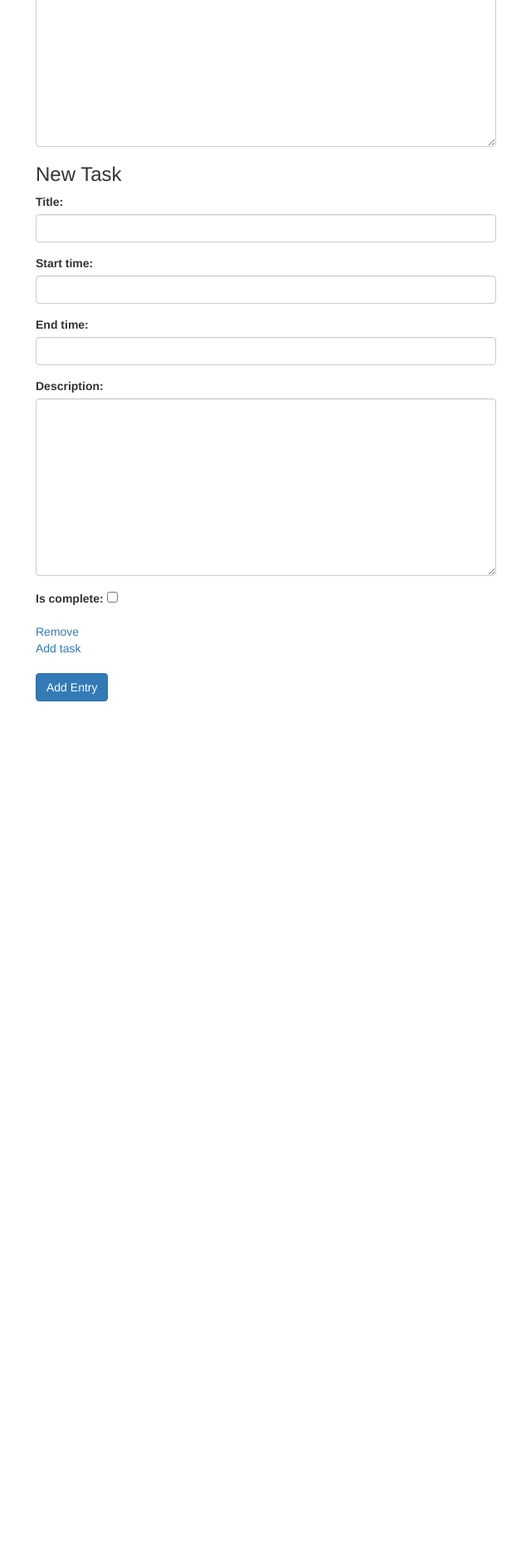
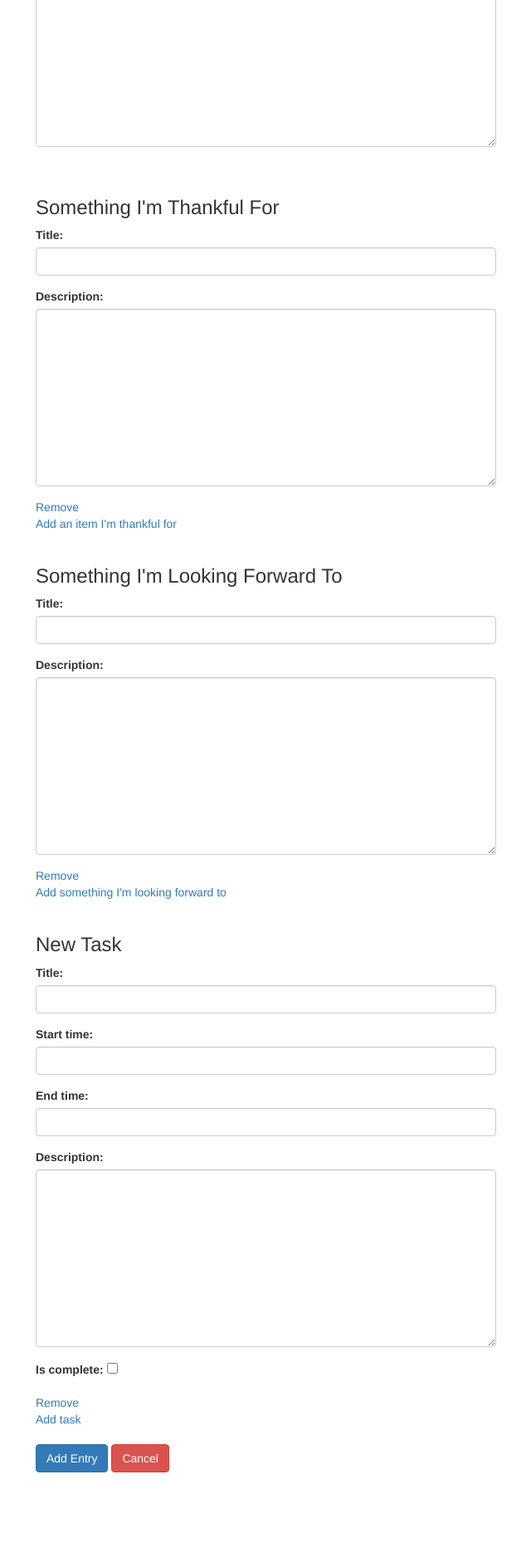
Before and after one commit to mfreema1/ssw-215, a Django app: page /notebook/daily/add in a window 1280 px wide. Shown: the part 305-2193 px from the top of the page at 83% size, without its empty margins (27-667 px from the left). Before the commit the page ends 1150 px from the top, so only its background shows below. Run offline with Django 3.2, Linux system fonts and the light colour scheme; a user stored in the database is signed in; some libraries are stand-ins or nearby versions.

Commit message:
Finish up daily entry form

```diff
--- a/project/plannr/notebook/forms.py
+++ b/project/plannr/notebook/forms.py
@@ -24,18 +24,30 @@ class TaskForm(ModelForm):
         self.fields['start_time'].widget.attrs.update({'class':'form-control'})
         self.fields['end_time'].widget.attrs.update({'class':'form-control'})
         self.fields['description'].widget.attrs.update({'class':'form-control'})
-        #self.fields['is_complete'].widget.attrs.update({'class':'form-control'})
 
 class LookingForwardToForm(ModelForm):
     class Meta:
         model = LookingForwardTo
         fields = ['title', 'description']
 
+    def __init__(self, *args, **kwargs):
+        super(LookingForwardToForm, self).__init__(*args, **kwargs)
+        self.fields['title'].widget.attrs.update({'class':'form-control'})
+        self.fields['description'].widget.attrs.update({'class':'form-control'})
+
 class ThankfulForForm(ModelForm):
     class Meta:
         model = ThankfulFor
         fields = ['title', 'description']
 
+    def __init__(self, *args, **kwargs):
+        super(ThankfulForForm, self).__init__(*args, **kwargs)
+        self.fields['title'].widget.attrs.update({'class':'form-control'})
+        self.fields['description'].widget.attrs.update({'class':'form-control'})
+
+#this is the start of the new user signup form.  We don't need to
+#add anything to the __init__ method of this, mainly because it's
+#a static form that does not change its number of inputs.
 from django.contrib.auth.forms import UserCreationForm
 from django.contrib.auth.models import User
 from django import forms
@@ -48,3 +60,36 @@ class SignupForm(UserCreationForm):
     class Meta:
         model = User
         fields = ['username', 'email', 'first_name', 'last_name', 'password1', 'password2']
+
+from notebook.models import WeeklyEntry, Project, WeeklyGoal
+class WeeklyEntryForm(ModelForm):
+    class Meta:
+        model = WeeklyEntry
+        fields = ['week_start']
+
+    def __init__(self, *args, **kwargs):
+        super(WeeklyEntryForm, self).__init__(*args, **kwargs)
+        self.fields['week_start'].widget.attrs.update({'class':'form-control'})
+
+class ProjectForm(ModelForm):
+    class Meta:
+        model = Project
+        fields = ['title', 'description', 'is_complete']
+
+    def __init__(self, *args, **kwargs):
+        super(ProjectForm, self).__init__(*args, **kwargs)
+        self.fields['title'].widget.attrs.update({'class':'form-control'})
+        self.fields['description'].widget.attrs.update({'class':'form-control'})
+        self.fields['is_complete'].widget.attrs.update({'class':'form-control'})
+
+class WeeklyGoalForm(ModelForm):
+    class Meta:
+        model = WeeklyGoal
+        fields = ['title', 'description', 'goal_type', 'is_complete']
+
+    def __init__(self, *args, **kwargs):
+        super(WeeklyGoalForm, self).__init__(*args, **kwargs)
+        self.fields['title'].widget.attrs.update({'class':'form-control'})
+        self.fields['description'].widget.attrs.update({'class':'form-control'})
+        self.fields['goal_type'].widget.attrs.update({'class':'form-control'})
+        self.fields['is_complete'].widget.attrs.update({'class':'form-control'})
--- a/project/plannr/notebook/templates/base_notebook.html
+++ b/project/plannr/notebook/templates/base_notebook.html
@@ -53,7 +53,9 @@
                     {% block content %}
                     <!-- where the magic happens -->
                     {% endblock %}
-                    <a href="#menu-toggle" class="btn btn-default" id="menu-toggle">Toggle Menu</a>
+                    {% block button %}
+                        <a href="#menu-toggle" class="btn btn-default" id="menu-toggle">Toggle Menu</a>
+                    {% endblock %}
                 </div>
             </div>
         </div>
--- a/project/plannr/notebook/templates/notebook/daily_entry_add.html
+++ b/project/plannr/notebook/templates/notebook/daily_entry_add.html
@@ -8,16 +8,47 @@
             <form action="{% url 'daily_entry_add' %}" method="post" class="inline-form">
                 {% csrf_token %}
                 {{ daily_entry_form }}
-
+                <br>
+                <br>
+                {{ thankful_for_form_set.management_form }}
+                {% for thankful_for_form in thankful_for_form_set %}
+                    <div class="thankful-for-form-set">
+                        <h3>Something I'm Thankful For</h3>
+                        <div class="form-group">
+                            {{ thankful_for_form.title.label_tag }}
+                            {{ thankful_for_form.title }}
+                        </div>
+                        <div class="form-group">
+                            {{ thankful_for_form.description.label_tag }}
+                            {{ thankful_for_form.description }}
+                        </div>
+                    </div>
+                {% endfor %}
+                <br>
+                <br>
+                {{ looking_forward_form_set.management_form }}
+                {% for looking_forward_form in looking_forward_form_set %}
+                    <div class="looking-forward-form-set">
+                        <h3>Something I'm Looking Forward To</h3>
+                        <div class="form-group">
+                            {{ looking_forward_form.title.label_tag }}
+                            {{ looking_forward_form.title }}
+                        </div>
+                        <div class="form-group">
+                            {{ looking_forward_form.description.label_tag}}
+                            {{ looking_forward_form.description }}
+                        </div>
+                    </div>
+                {% endfor %}
+                <br>
+                <br>
                 {{ task_form_set.management_form }}
-
                 {% for task_form in task_form_set %}
                     <div class="task-form-set">
                         <h3>New Task</h3>
                         <div class="form-group">
                             {{ task_form.title.label_tag }}
                             {{ task_form.title }}
-                            {{ task_form.title.help_text }}
                         </div>
                         <div class="form-group">
                             {{ task_form.start_time.label_tag }}
@@ -39,7 +70,10 @@
                 {% endfor %}
                 <br>
                 <br>
-                <input type="submit" value="Add Entry" class="btn btn-primary"/>
+                <span class="form-group">
+                    <input type="submit" value="Add Entry" class="btn btn-primary"/>
+                    <a href="{% url 'daily_list' %}" class="btn btn-danger">Cancel</a>
+                </span>
             </form>
         </div>
     </div>
@@ -56,5 +90,13 @@
         addText: 'Add task',
         deleteText: 'Remove'
     });
+    $('.thankful-for-form-set').formset({
+        addText: "Add an item I'm thankful for",
+        deleteText: "Remove"
+    });
+    $('.looking-forward-form-set').formset({
+        addText: "Add something I'm looking forward to",
+        deleteText: "Remove"
+    });
 </script>
 {% endblock %}
--- a/project/plannr/notebook/views.py
+++ b/project/plannr/notebook/views.py
@@ -1,5 +1,6 @@
 from django.shortcuts import render
-from .models import DailyEntry, Task, WeeklyEntry #and other things
+from .models import DailyEntry, Task, LookingForwardTo, ThankfulFor
+from .models import WeeklyEntry, Project, WeeklyGoal
 from django.contrib.auth.decorators import login_required # allow auth checking for function based views
 from django.contrib.auth.mixins import LoginRequiredMixin # allow auth checking for class based views
 
@@ -104,7 +105,7 @@ def add_daily_entry(request):
         looking_forward_form_set = LookingForwardFormSet(request.POST)
         thankful_for_form_set = ThankfulForFormSet(request.POST)
 
-        if daily_entry_form.is_valid() and task_form_set.is_valid():
+        if daily_entry_form.is_valid() and task_form_set.is_valid() and looking_forward_form_set.is_valid() and thankful_for_form_set.is_valid():
             tasks = []
             looking = []
             thankful = []
@@ -122,15 +123,27 @@ def add_daily_entry(request):
                 end_time = task_form.cleaned_data.get('end_time')
                 is_complete = task_form.cleaned_data.get('is_complete')
                 description = task_form.cleaned_data.get('description')
-            #TODO: handle the rest of the forms
-
                 #so long as the task has a title, append it to the list of tasks
                 if title:
                     tasks.append(Task(entry=entry, title=title, start_time=start_time,
                     end_time=end_time, is_complete=is_complete, description=description))
 
-                Task.objects.bulk_create(tasks)
-                return redirect('/notebook/daily')
+            for looking_forward_to_form  in looking_forward_form_set:
+                title = looking_forward_to_form.cleaned_data.get('title')
+                description = looking_forward_to_form.cleaned_data.get('description')
+                if title:
+                    looking.append(LookingForwardTo(entry=entry, title=title, description=description))
+
+            for thankful_for_form in thankful_for_form_set:
+                title = thankful_for_form.cleaned_data.get('title')
+                description = thankful_for_form.cleaned_data.get('description')
+                if title:
+                    thankful.append(ThankfulFor(entry=entry, title=title, description=description))
+
+            ThankfulFor.objects.bulk_create(thankful)
+            LookingForwardTo.objects.bulk_create(looking)
+            Task.objects.bulk_create(tasks)
+            return redirect('/notebook/daily')
 
     else:
         daily_entry_form = DailyEntryForm()
```
Also changed, not shown: project/plannr/notebook/templates/notebook/weekly_entry_add.html (added, +18 -0 lines), project/plannr/db.sqlite3.
